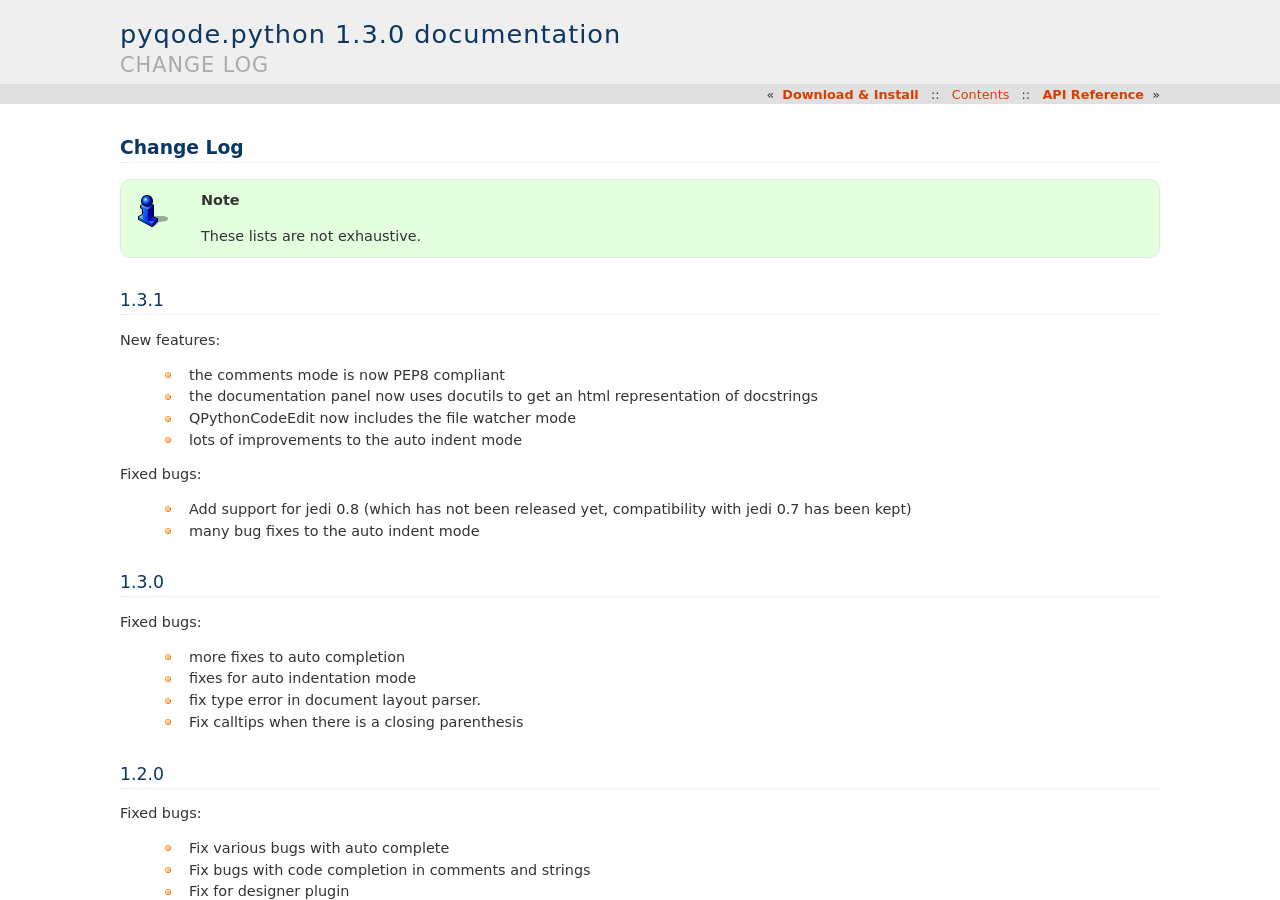
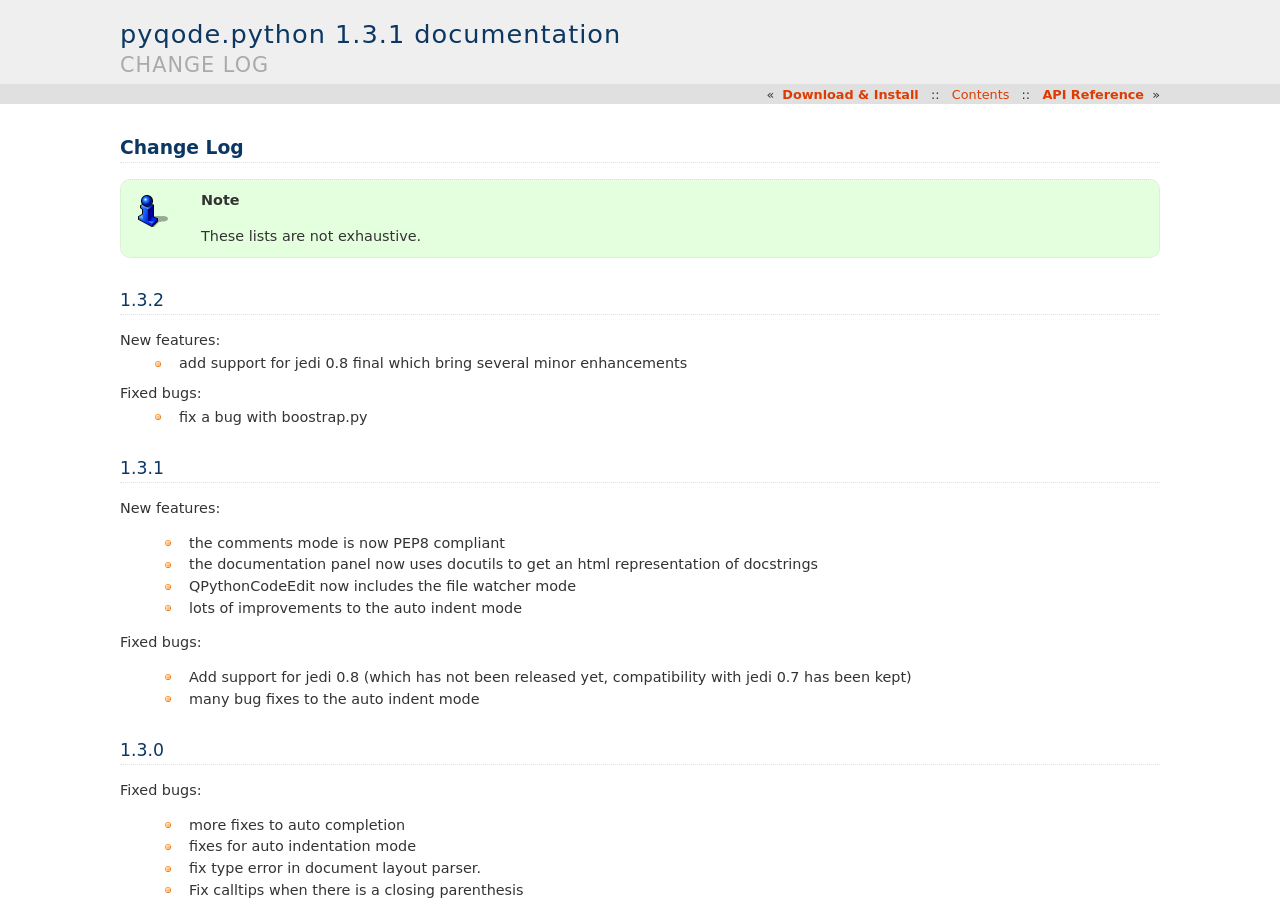
Before and after one commit to pyQode/pyqode.python, a Sphinx documentation site: the page built from doc/source/changelog.rst, in a window 1280 px wide and 900 px high. Built offline with Sphinx 7.4.7, drawn with Linux system fonts in a browser that asks for light colours; formulas are drawn with MathJax 3.

Commit message:
Prepare release 1.3.2

```diff
--- a/doc/source/changelog.rst
+++ b/doc/source/changelog.rst
@@ -4,6 +4,17 @@ Change Log
 .. note::
 
     These lists are not exhaustive.
+
+1.3.2
+-----
+
+New features:
+    - add support for jedi 0.8 final which bring several minor enhancements
+
+Fixed bugs:
+    - fix a bug with boostrap.py
+
+
 
 1.3.1
 -----
--- a/doc/source/conf.py
+++ b/doc/source/conf.py
@@ -77,7 +77,7 @@ copyright = u'2013, Colin Duquesnoy'
 # The short X.Y version.
 version = '1.3'
 # The full version, including alpha/beta/rc tags.
-release = '1.3.0'
+release = '1.3.1'
 
 # The language for content autogenerated by Sphinx. Refer to documentation
 # for a list of supported languages.
--- a/setup.py
+++ b/setup.py
@@ -42,7 +42,7 @@ def readme():
 
 
 # get requirements
-requirements = ['pyqode.core>=1.3.1', 'jedi>=0.8', 'pep8', 'pyflakes',
+requirements = ['pyqode.core>=1.3.2', 'jedi>=0.8', 'pep8', 'pyflakes',
                 'docutils']
 
 
```
Also changed, not shown: 1 other file.
